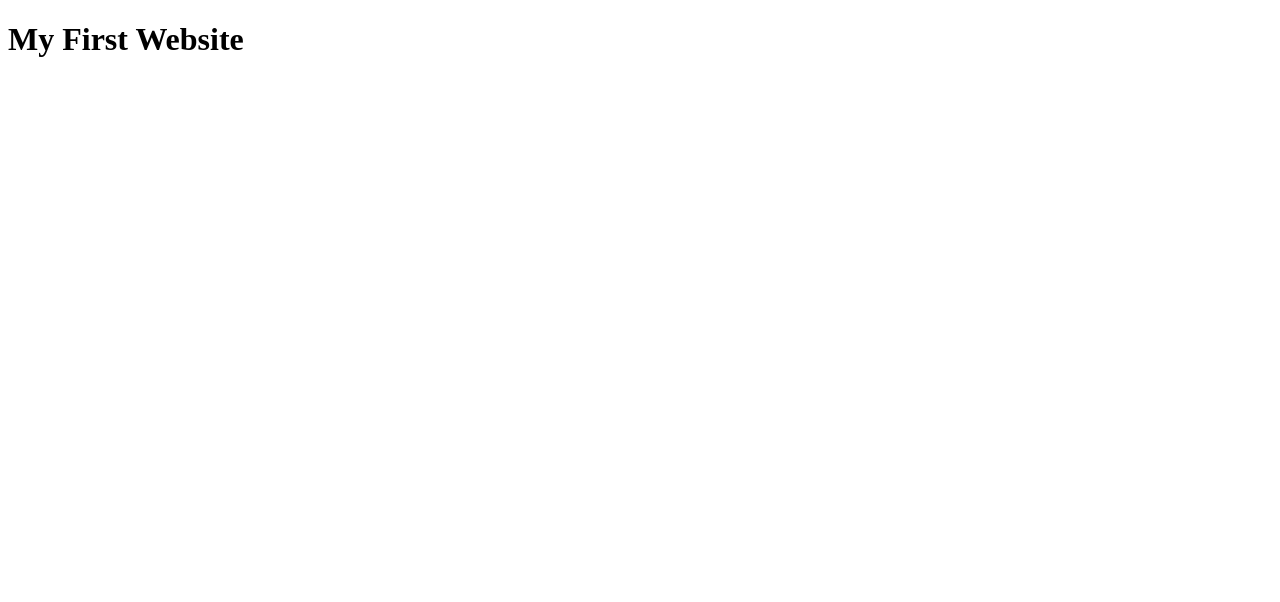
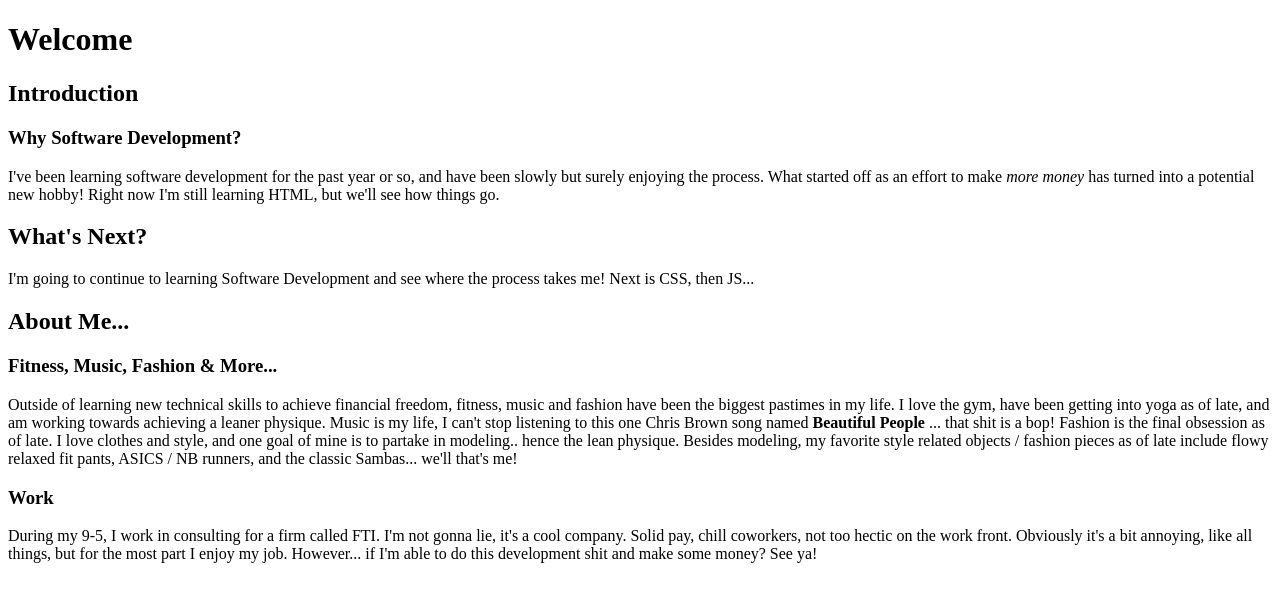
Before and after one commit to FoDeveloper/MyFirstSite, a plain HTML site: page index.html in a window 1280 px wide. Drawn offline with Linux system fonts and the light colour scheme.

Commit message:
Added some more info to the html file to build a lil blog...

```diff
--- a/index.html
+++ b/index.html
@@ -6,6 +6,27 @@
     </head>
 
     <body>
-        <h1> My First Website </h1>
+        <h1>Welcome</h1>
+            <h2> Introduction</h2>
+                <h3> Why Software Development?</h3>
+                    <P> I've been learning software development for the past year or so,
+                    and have been slowly but surely enjoying the process. What started off as an effort to make <em> more money </em>
+                    has turned into a potential new hobby! Right now I'm still learning HTML, but we'll see how things go.</P>
+            <h2> What's Next? </h2>
+                    <P> I'm going to continue to learning Software Development and see where the process takes me! Next is CSS, then JS...</P>
+            <h2> About Me...</h2>
+                <h3> Fitness, Music, Fashion & More... </h3>
+                    <P> Outside of learning new technical skills to achieve financial freedom, fitness, music and fashion have been the biggest
+                        pastimes in my life. I love the gym, have been getting into yoga as of late, and am working towards achieving a leaner physique.
+                        Music is my life, I can't stop listening to this one Chris Brown song named <strong> Beautiful People </strong> ... that shit is a bop!
+                        Fashion is the final obsession as of late. I love clothes and style, and one goal of mine is to partake in modeling.. hence the lean physique.
+                        Besides modeling, my favorite style related objects / fashion pieces as of late include flowy relaxed fit pants, ASICS / NB runners, and the classic
+                        Sambas... we'll that's me!
+                        </P>
+                <h3> Work </h3>
+                    <p> During my 9-5, I work in consulting for a firm called FTI. I'm not gonna lie, it's a cool company. Solid pay,
+                        chill coworkers, not too hectic on the work front. Obviously it's a bit annoying, like all things, but for the most part
+                        I enjoy my job. However... if I'm able to do this development shit and make some money? See ya!
+                    </p>
     </body>
 </html>
```
